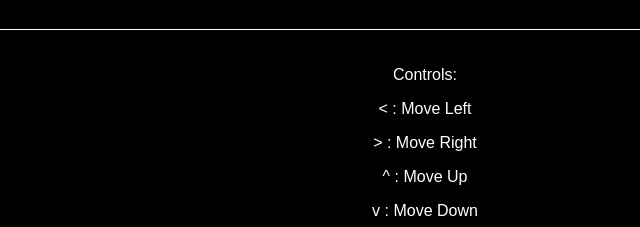
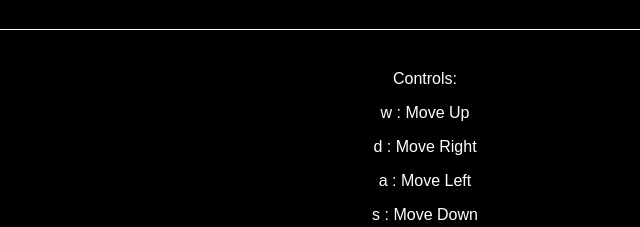
Before and after one commit to SiddhuSidharth/Pacman-Game, a plain HTML site: page index.html in a window 1280 px wide. Shown: the part 860-1087 px from the top of the page, 215-855 px from the left. Drawn offline with Linux system fonts and the light colour scheme.

Commit message:
Update index.html

```diff
--- a/index.html
+++ b/index.html
@@ -45,11 +45,13 @@
     <h1>Welcome to Pacman Game</h1>
     <canvas></canvas>
     <div class="controls">
+        <div class="controls">
         <p>Controls:</p>
-        <p>&lt; : Move Left</p>
-        <p>&gt; : Move Right</p>
-        <p>^ : Move Up</p>
-        <p>v : Move Down</p>
+        <p>w : Move Up</p>
+        <p>d : Move Right</p>
+        <p>a : Move Left</p>
+        <p>s : Move Down</p>
+    </div>
     </div>
     <script src="index.js"></script>
 </body>
```
